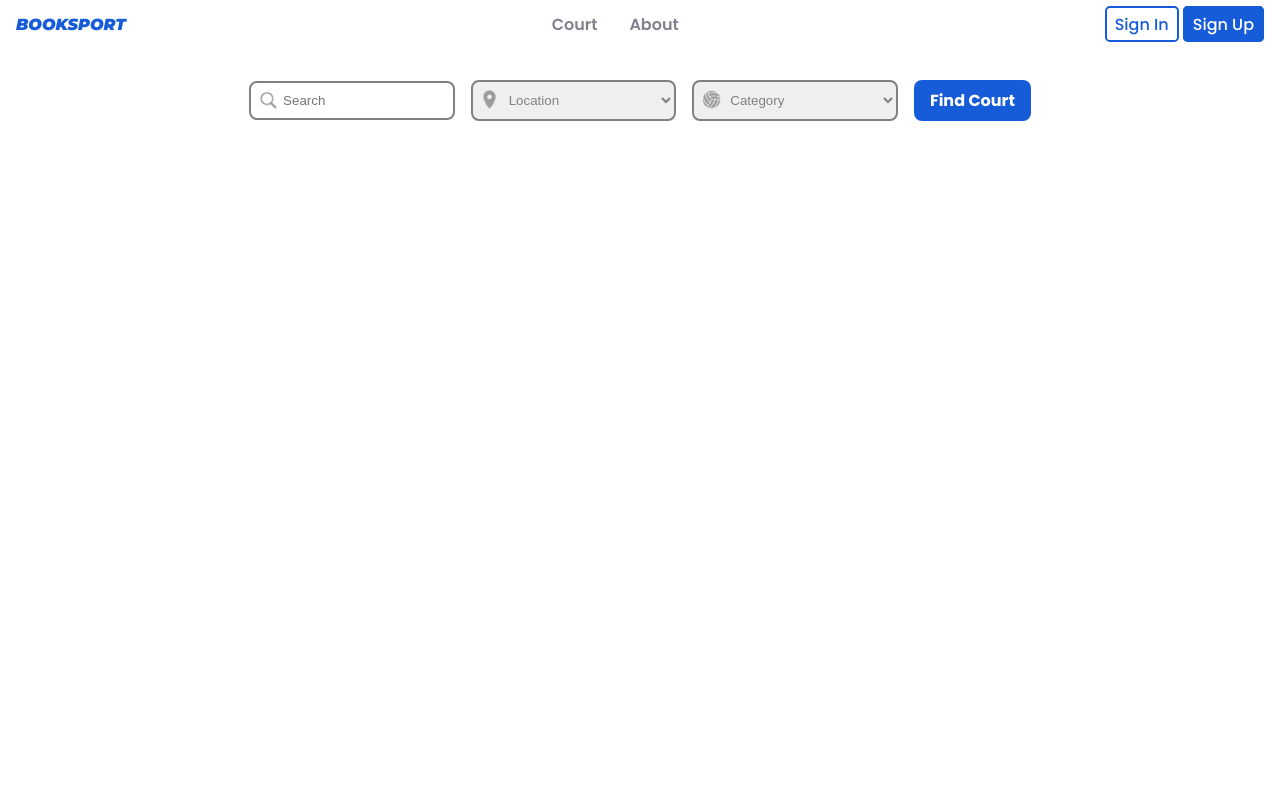
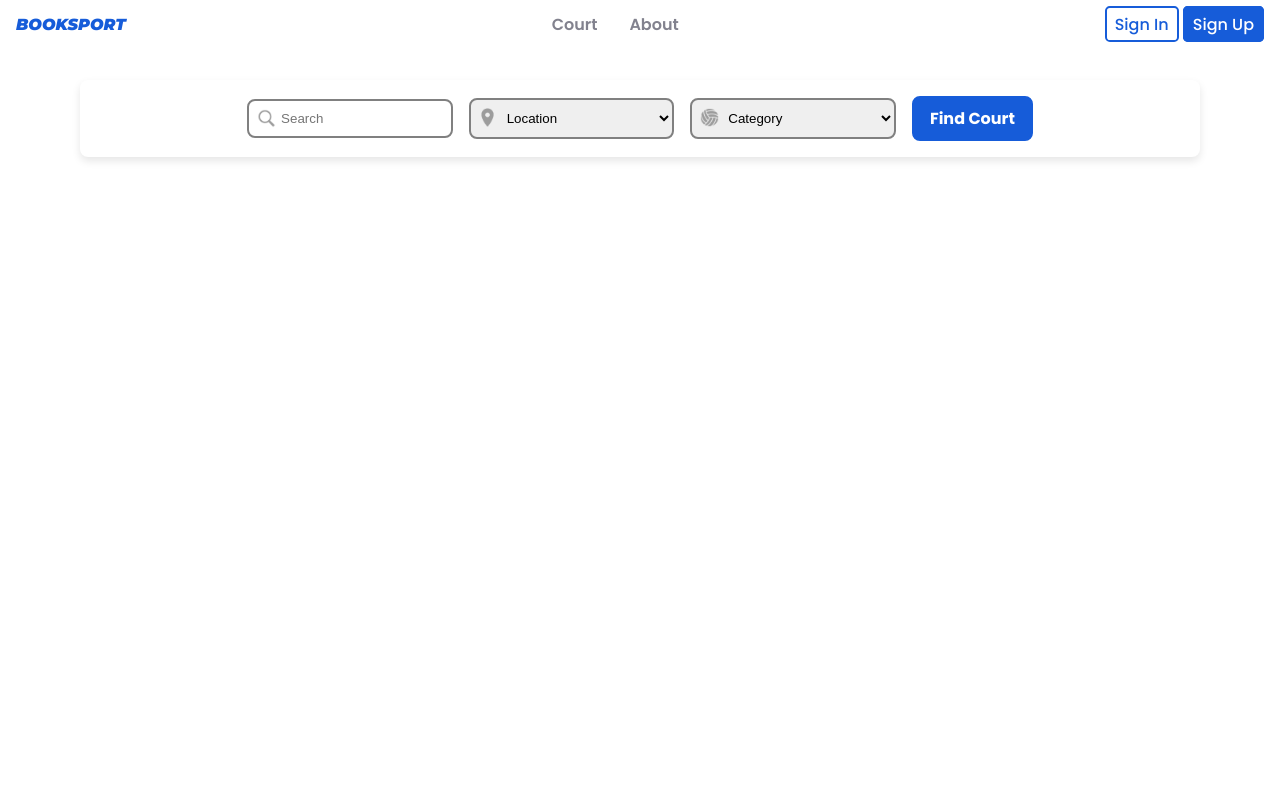
Before and after one commit to Gerzi40/software_engineering_12, a plain HTML site: page client/court.html in a window 1280 px wide. Shown: the top 800 px of the page. Drawn offline with nearby package versions, Linux system fonts and the light colour scheme; no server answers.

Commit message:
Search-Feature Styling
Search div style

```diff
--- a/client/component/navbar/navbar.css
+++ b/client/component/navbar/navbar.css
@@ -27,6 +27,11 @@ nav a {
     font-weight: 900;
     font-style: italic;
     color: #165CD9;
+    transition: color 0.5s ease;
+}
+
+#navLogo > a:hover{
+    color: #092d69;
 }
 
 #guestLink , #renterLink, #ownerLink {
--- a/client/css/court.css
+++ b/client/css/court.css
@@ -1,71 +1,78 @@
-
 
 #searchDiv {
     display: flex;
     justify-content: center;
     align-items: center;
     gap: 1rem;
+    margin: 2rem 0;
 }
 
 .searchBox {
-    /* background-color: black; */
     position: relative;
 }
 
 .searchBox > img {
-
     width: 1.2rem;
     height: 1.2rem;
-
     position: absolute;
     top: 0.6rem;
     left: 0.6rem;
 }
 
-.searchBox > input {
-    -ms-box-sizing:content-box;
-    -moz-box-sizing:content-box;
-    -webkit-box-sizing:content-box;
-    box-sizing:content-box;
-
+.searchBox > input,
+.searchBox > select {
+    box-sizing: content-box;
     padding: 0.6rem;
     padding-left: 2rem;
     border-radius: 0.5rem;
-    border: 2px grey solid;
-
+    border: 2px solid grey;
     width: 10rem;
+    transition: border-color 0.3s, background-color 0.3s;
 }
 
-.searchBox > select {
-    -ms-box-sizing:content-box;
-    -moz-box-sizing:content-box;
-    -webkit-box-sizing:content-box;
-    box-sizing:content-box;
-
-    padding: 0.6rem;
-    padding-left: 2rem;
-    border-radius: 0.5rem;
-    border: 2px grey solid;
-    width: 10rem;
-    color: grey;
+.searchBox > input:hover,
+.searchBox > select:hover,
+.searchBox > input:focus,
+.searchBox > select:focus {
+    border-color: #165CD9;
+    background-color: #f0f8ff;
+    outline: none;
 }
 
+/* Option styling */
 .searchBox > select > option {
     color: #000;
 }
 
+/* Invalid select styling */
 select:invalid,
 select option[value=""] {
   color: #999999;
 }
 
+/* Button styling */
 #findCourtButton {
     background-color: #165CD9;
     color: white;
     cursor: pointer;
     font-weight: 700;
+    border: 2px solid #165CD9;
+    border-radius: 0.3rem;
     padding: 0.5rem 1rem;
     border-radius: 0.5rem;
+    transition: background-color 0.3s, transform 0.3s;
+}
+
+#findCourtButton:hover {
+    background-color: #092d69;
+    transform: scale(1.02);
+}
+
+#searchDiv {
+    box-shadow: 0 4px 8px rgba(0, 0, 0, 0.1);
+    padding: 1rem;
+    border-radius: 0.5rem;
+    background-color: #fff;
 }
 
 .grid-container {
```
